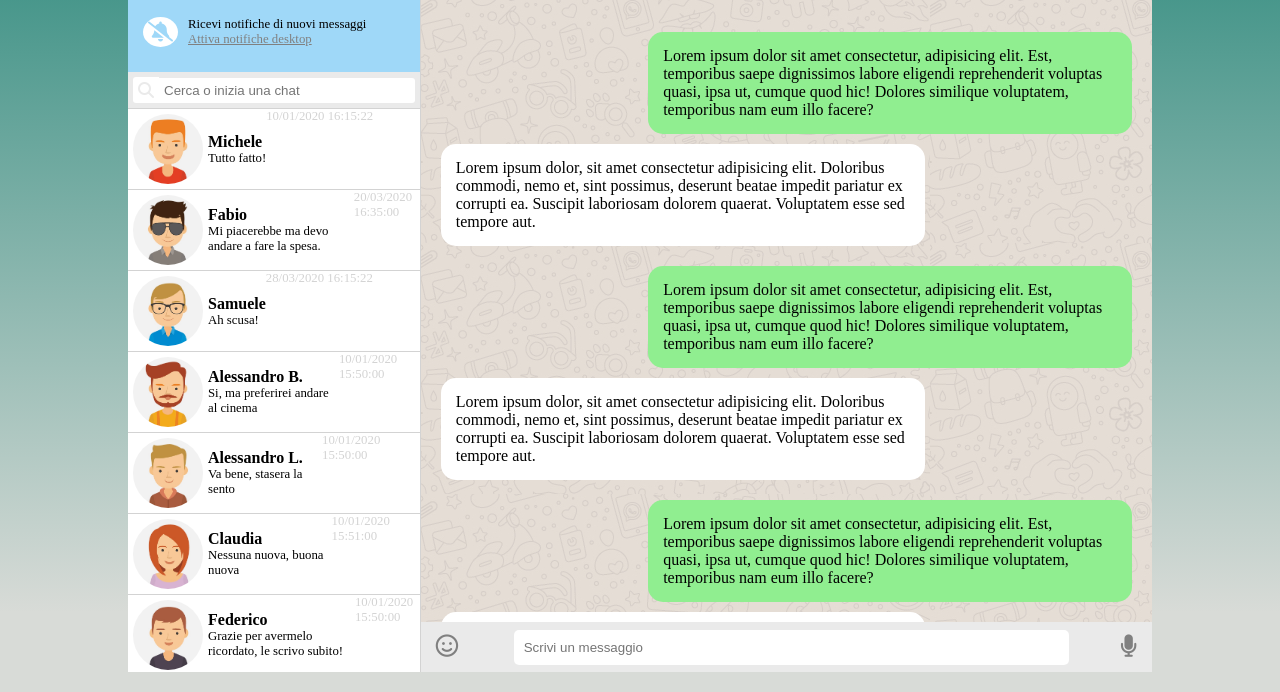
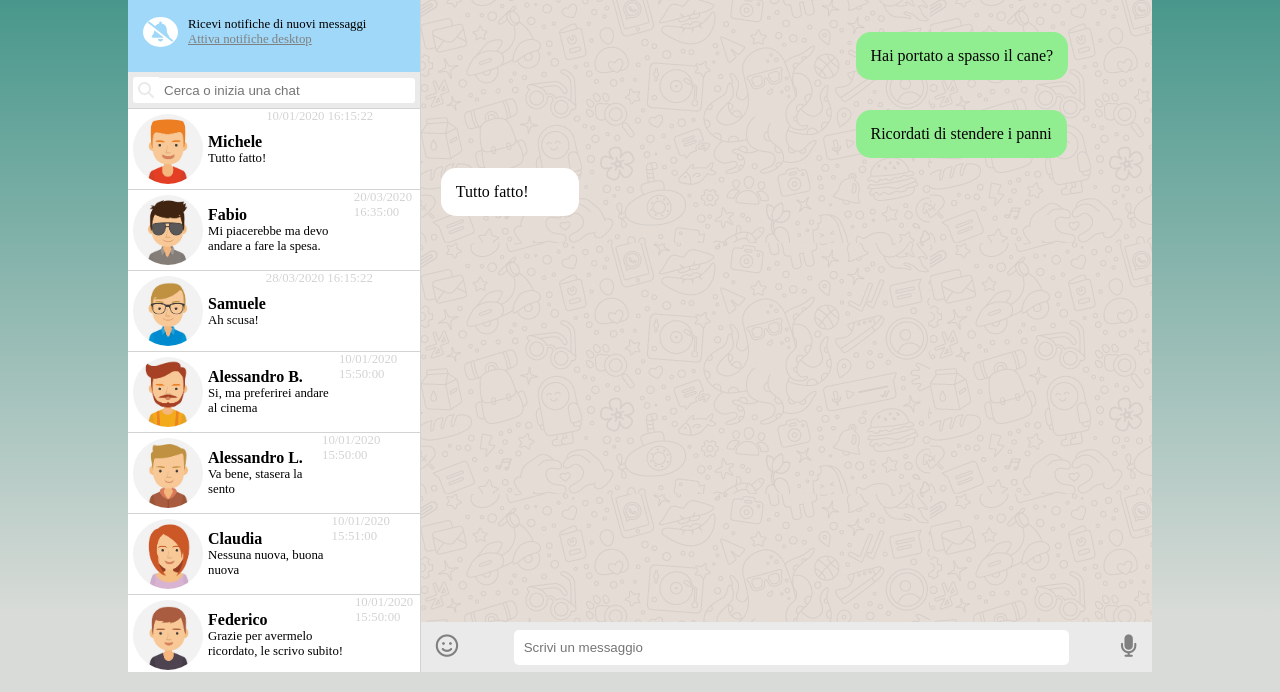
Before and after one commit to MattiaMessana/vue-boolzapp, a plain HTML site: page index.html in a window 1280 px wide. Shown: the part 108-800 px from the top of the page. Drawn offline with nearby package versions, Linux system fonts and the light colour scheme.

Commit message:
add: milestone 2

```diff
--- a/css/style.css
+++ b/css/style.css
@@ -286,13 +286,13 @@ img {
 }
 
 .sent {
-    width: 70%;
+    /* width: 70%; */
     background-color: lightgreen;
     padding: 15px;
     border-radius: 15px;
     margin-bottom: 10px;
     margin-top: 20px;
-    margin-left: 30%;
+    margin-left: 60%;
     display: inline-block;
 
 
@@ -300,7 +300,7 @@ img {
 }
 
 .received {
-    width: 70%;
+    width: 20%;
     display: inline-block;
     background-color: white;
     border-radius: 15px;
--- a/index.html
+++ b/index.html
@@ -62,7 +62,7 @@
                 <!-- users-section -->
                 <div class="users-container">
 
-                    <div class="users" v-for="(curContact, index) in contacts">
+                    <div class="users" v-for="(curContact, index) in contacts" @click="changeActiveContact(index)">
 
                         <img :src="'img/avatar' + curContact.avatar + '.jpg'" alt="">
 
@@ -88,8 +88,8 @@
                 <header class="header">
 
                     <div class="avatar">
-                        <img src="./img/avatar_1.jpg" alt="avatar">
-                        <p><strong>Michele </strong> <br>
+                        <img :src="'img/avatar' + contacts[activeIndex].avatar + '.jpg'" alt="avatar">
+                        <p><strong> {{ contacts[activeIndex].name }}  </strong> <br>
                             Ultimo accesso oggi alle 16:26
                         </p>
                     </div>
@@ -104,48 +104,9 @@
 
                 <!-- tex-section -->
                 <div class="text-container">
-                    <div class="sent">
-                        <p>Lorem ipsum dolor sit amet consectetur, adipisicing elit. Est, temporibus saepe dignissimos
-                            labore eligendi reprehenderit voluptas quasi, ipsa ut, cumque quod hic! Dolores similique
-                            voluptatem, temporibus nam eum illo facere?</p>
+                    <div :class="curMessage.status" v-for="curMessage in contacts[activeIndex].messages">
+                        <p> {{ curMessage.message }} </p>
                     </div>
-
-                    <div class="received">
-                        <p>Lorem ipsum dolor, sit amet consectetur adipisicing elit. Doloribus commodi, nemo et, sint
-                            possimus, deserunt beatae impedit pariatur ex corrupti ea. Suscipit laboriosam dolorem
-                            quaerat. Voluptatem esse sed tempore aut.</p>
-                    </div>
-                    <div class="sent">
-                        <p>Lorem ipsum dolor sit amet consectetur, adipisicing elit. Est, temporibus saepe dignissimos
-                            labore eligendi reprehenderit voluptas quasi, ipsa ut, cumque quod hic! Dolores similique
-                            voluptatem, temporibus nam eum illo facere?</p>
-                    </div>
-                    <div class="received">
-                        <p>Lorem ipsum dolor, sit amet consectetur adipisicing elit. Doloribus commodi, nemo et, sint
-                            possimus, deserunt beatae impedit pariatur ex corrupti ea. Suscipit laboriosam dolorem
-                            quaerat. Voluptatem esse sed tempore aut.</p>
-                    </div>
-                    <div class="sent">
-                        <p>Lorem ipsum dolor sit amet consectetur, adipisicing elit. Est, temporibus saepe dignissimos
-                            labore eligendi reprehenderit voluptas quasi, ipsa ut, cumque quod hic! Dolores similique
-                            voluptatem, temporibus nam eum illo facere?</p>
-                    </div>
-                    <div class="received">
-                        <p>Lorem ipsum dolor, sit amet consectetur adipisicing elit. Doloribus commodi, nemo et, sint
-                            possimus, deserunt beatae impedit pariatur ex corrupti ea. Suscipit laboriosam dolorem
-                            quaerat. Voluptatem esse sed tempore aut.</p>
-                    </div>
-                    <div class="sent">
-                        <p>Lorem ipsum dolor sit amet consectetur, adipisicing elit. Est, temporibus saepe dignissimos
-                            labore eligendi reprehenderit voluptas quasi, ipsa ut, cumque quod hic! Dolores similique
-                            voluptatem, temporibus nam eum illo facere?</p>
-                    </div>
-                    <div class="received">
-                        <p>Lorem ipsum dolor, sit amet consectetur adipisicing elit. Doloribus commodi, nemo et, sint
-                            possimus, deserunt beatae impedit pariatur ex corrupti ea. Suscipit laboriosam dolorem
-                            quaerat. Voluptatem esse sed tempore aut.</p>
-                    </div>
-
                 </div>
                 <!-- /tex-section -->
 
--- a/js/data.js
+++ b/js/data.js
@@ -177,6 +177,8 @@ created () {
     },
 
 methods: {
-
+    changeActiveContact: function(clickedIndex) {
+        this.activeIndex = clickedIndex;
+    }
     },
 }).mount('#app')
```
